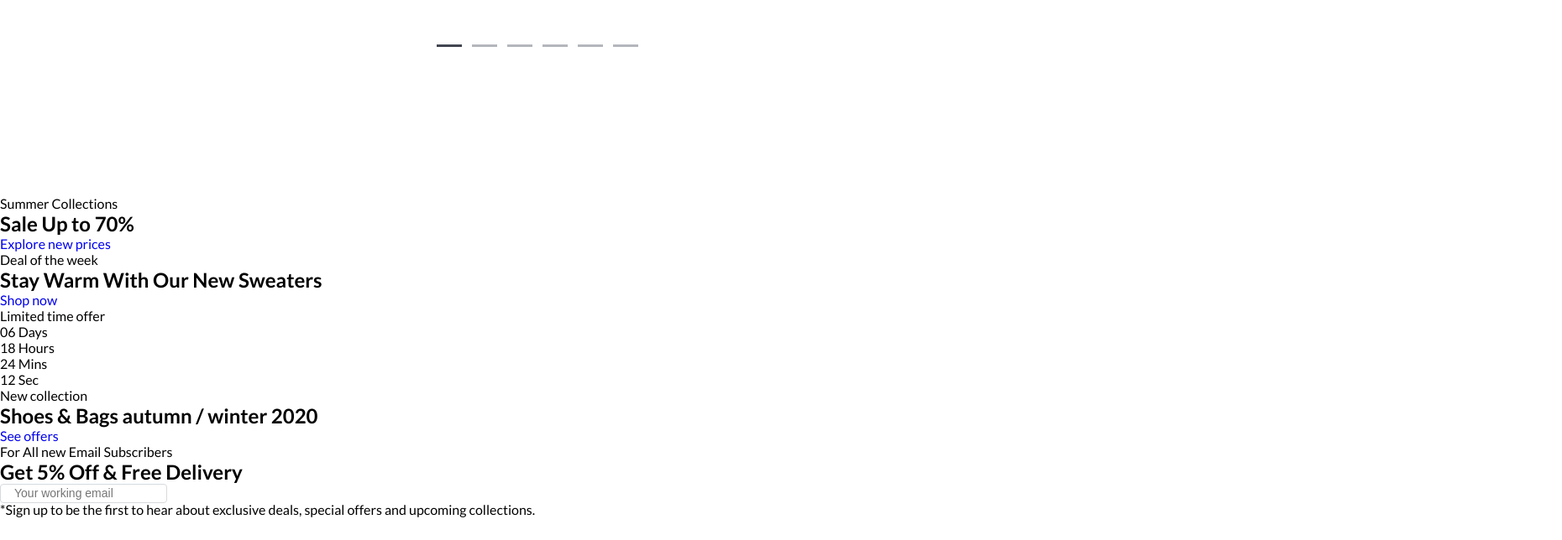
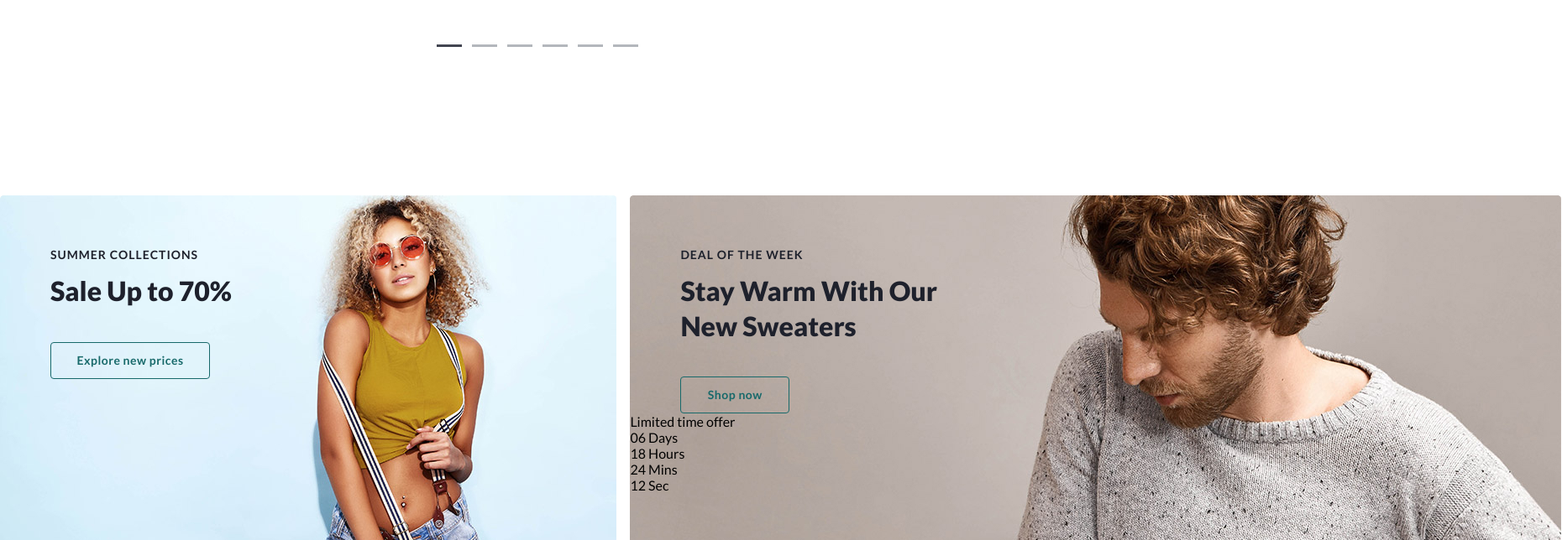
Before and after one commit to Artem-Pot/Online-clothing-and-accessories-store, a plain HTML site: page index.html in a window 1280 px wide. Shown: the part 2156-2800 px from the top of the page at 84% size, 1860 px wide, since content can reach past the window. Before the commit the page ends 2773 px from the top, so only its background shows below. Drawn offline with Linux system fonts and the light colour scheme.

Commit message:
Добавил блоки с баннерами

```diff
--- a/css/style.css
+++ b/css/style.css
@@ -38,7 +38,7 @@
     opacity: 0.6;
 }
 
-.header-topbar-text-a {
+.header-topbar-text-link{
     font-weight: 400;
     font-size: 14px;
     line-height: 150%;
@@ -48,8 +48,9 @@
     padding-left: 2px;
 }
 
-.header-topbar-text-a:hover {
+.header-topbar-text-link:hover {
     color: rgba(255, 255, 255, 1);
+    opacity: 1;
 }
 
 .header-topbar-ul {
@@ -91,36 +92,45 @@
 }
 
 .header-topbar-langcur:hover {
-    outline:1px solid #fff;
     cursor: pointer;
     opacity: 1;
 }
 
-.header-topbar-language {
+.header-topbar-langcur-button {
     background: url(../img/ico/flag-usa.svg) no-repeat center left 0;
     padding-left: 32px;
+    color: #FFFFFF;
+    border: none;
+}
+
+.header-topbar-langcur-button:hover {
+    cursor: pointer;
+    opacity: 1;
 }
 
 .header-topbar-logreg {
-    background: url(../img/ico/person.svg) no-repeat center left 0;
     display: flex;
     align-items: center;
     width: 124px;
     height: 21px;
+    opacity: 0.6;
 }
 
-.header-topbar-logreg-a {
-    font-weight: 400;
-    font-size: 14px;
-    line-height: 150%;
-    color: rgba(255, 255, 255, 0.6);
-    margin-left: 24px;
-    display: flex;
-    align-items: center;
+.header-topbar-logreg:hover {
+    cursor: pointer;
+    opacity: 1;
 }
 
-.header-topbar-logreg-a :hover {
-    color: rgba(255, 255, 255, 1);
+.header-topbar-logreg-button {
+    background: url(../img/ico/person.svg) no-repeat center left 0;
+    padding-left: 24px;
+    color: #FFFFFF;
+    border: none;
+}
+
+.header-topbar-logreg-button:hover {
+    cursor: pointer;
+    opacity: 1;
 }
 
 /* ----------Блок header/nav---------*/
@@ -219,27 +229,25 @@ input[type="text"]:focus {
     justify-content: space-between;
 }
 
-.header-nav-favsch-favorites {
+.header-nav-favsch-button {
     background: url(../img/ico/outline.svg) no-repeat left 0;
     background-size:20px 20px;
     width: 58px;
     height: 20px;
+    border: none;
     border-right: 1px solid rgb(141, 139, 136);
     display: flex;
     align-items: center;
-}
-
-.header-nav-favsch-favorites:hover {
-    cursor: pointer;
-}
-
-.header-nav-favsch-favorites-a {
     color: #424551;
-    margin-left: 28px;
+    padding-left: 28px;
     font-weight: 400;
     font-size: 16px;
     line-height: 160%;
     color: #424551;
+}
+
+.header-nav-favsch-button:hover {
+    cursor: pointer;
 }
 
 .header-nav-favsch-shopping {
@@ -249,7 +257,7 @@ input[type="text"]:focus {
     height: 22px;
 }
 
-.header-nav-favsch-shopping-a{
+.header-nav-favsch-shopping-link{
     color: #fff;
     margin-left: 30px;
     background-color: #03CEA4;
@@ -261,7 +269,7 @@ input[type="text"]:focus {
     text-align: center;
 }
 
-.header-nav-favsch-shopping-a:hover {
+.header-nav-favsch-shopping-link:hover {
     cursor: pointer;
     background-color: cornflowerblue;
 }
@@ -301,7 +309,7 @@ input[type="text"]:focus {
     font-weight: 900;
 }
 
-.carousel-box-a {
+.carousel-box-link {
     font-size: 12px;
     line-height: 150%;
     color: #FFFFFF;
@@ -313,7 +321,7 @@ input[type="text"]:focus {
     padding-left: 4px;
 }
 
-.carousel-box-a:hover {
+.carousel-box-link:hover {
     color: #cac4c4;
 }
 
@@ -633,6 +641,8 @@ input[type="text"]:focus {
 
 .arrivals-carousel-buttom:hover {
     background-color: rgb(235, 228, 228);
+    transition: 0.2s;
+    transform: scale(1.2);
 }
 
 .arrivals-carousel-box-description {
@@ -677,44 +687,109 @@ input[type="text"]:focus {
 
 /* ----------Блок banners---------*/
 .banners {
-
+    width: 100%;
+    height: 1016px;
 }
 
 .banners-wrapper {
-
+    width: 1860px;
+    margin: 0 auto;
+    margin-bottom: 180px;
+    display: grid;
+    gap: 16px;
+    grid-template-columns: repeat(20, 1fr);
+    grid-template-rows: repeat(2, 500px);
 }
 
 .banners-box1 {
+    grid-column: 1 / 9;
+    background: url(../img/banners/banners1.jpg) no-repeat;
+    background-size: 735px 500px;
+    border-radius: 4px;
+}
 
+.banners-span {
+    font-weight: 700;
+    font-size: 14px;
+    line-height: 150%;
+    letter-spacing: 1px;
+    text-transform: uppercase;
+    color: #1E212C;
+    margin: 60px 0 0 60px;
+    display: inline-block;
 }
 
 .banners-box1-span {
-
+    font-weight: 700;
+    font-size: 14px;
+    line-height: 150%;
+    letter-spacing: 1px;
+    text-transform: uppercase;
+    color: #1E212C;
 }
 
-.banners-box1-h2 {
-
+.banners-title {
+    font-style: normal;
+    font-weight: 900;
+    font-size: 32px;
+    line-height: 130%;
+    color: #1E212C;
+    margin: 12px 0 0 60px;
 }
 
-.banners-box1-a {
+.banners-link {
+    font-weight: 700;
+    font-size: 14px;
+    line-height: 44px;
+    letter-spacing: 0.5px;
+    color: #17696A;
+    margin: 40px 0 0 60px;
+    display: inline-block;
+}
 
+.banners-box1-link {
+    width: 190px;
+    height: 44px;
+    border: 1px solid #17696A;
+    border-radius: 4px;
+    display: flex;
+    align-items: center;
+    justify-content: center;
+}
+
+.banners-box1-link:hover {
+    background-color: rgba(255, 255, 255, 0.4);
 }
 
 .banners-box2 {
-
+    grid-column: 9 / 21;
+    background: url(../img/banners/banners2.jpg) no-repeat;
+    background-size: 1109px 500px;
+    border-radius: 4px;
 }
 
 .banners-box2-span {
 
 }
 
-.banners-box2-h2 {
-
+.banners-box2-title {
+    width: 362px;
 }
 
-.banners-box2-a {
+.banners-box2-link {
+    width: 130px;
+    height: 44px;
+    border: 1px solid #17696A;
+    border-radius: 4px;
+    display: flex;
+    align-items: center;
+    justify-content: center;
+}
 
+.banners-box2-link:hover {
+    background-color: rgba(255, 255, 255, 0.2);
 }
+
 
 .banners-box2-sale {
 
@@ -753,6 +828,10 @@ input[type="text"]:focus {
 }
 
 .banners-box3 {
+    grid-column: 1 / 13;
+    background: url(../img/banners/banners3.jpg) no-repeat;
+    background-size: 1109px 500px;
+    border-radius: 4px;
 
 }
 
@@ -760,23 +839,37 @@ input[type="text"]:focus {
 
 }
 
-.banners-box3-h2 {
+.banners-box3-title {
+    width: 320px;
+}
+
+.banners-box3-link {
+    width: 155px;
+    height: 44px;
+    border: 1px solid #17696A;
+    border-radius: 4px;
+    display: flex;
+    align-items: center;
+    padding-left: 32px;
+    background-size: 16px 16px;
+    background: url(../img/ico/right-see.svg) no-repeat center right 32px;
 
 }
 
-.banners-box3-a {
-
+.banners-box3-link:hover {
+    background-color: rgba(255, 255, 255, 0.2);
 }
 
 .banners-box4 {
+    grid-column: 13 / 21;
+    background: url(../img/banners/banners4.png) no-repeat right bottom;
+    background-size: 439px 380px;
+    border-radius: 4px;
+    background-color: #E5E8ED;
 
 }
 
 .banners-box4-span {
-
-}
-
-.banners-box4-h2 {
 
 }
 
--- a/index.html
+++ b/index.html
@@ -11,7 +11,7 @@
     <link rel="preconnect" href="https://fonts.googleapis.com">
     <link rel="preconnect" href="https://fonts.gstatic.com" crossorigin>
     <link href="https://fonts.googleapis.com/css2?family=Ubuntu:wght@700&display=swap" rel="stylesheet">
-    <title>Интернер магазин по шаблону№5</title>
+    <title>Интернет магазин, шаблон №5</title>
 </head>
 <body>
     <div class="body-wrapper">
@@ -22,7 +22,7 @@
                     <div class="header-topbar">
                         <div class="wrapper">
                             <span class="header-topbar-text">Available 24/7 at</span>
-                            <a class="header-topbar-text-a" href="tel:4055550128">(405) 555-0128</a>
+                            <a class="header-topbar-text-link" href="tel:4055550128">(405) 555-0128</a>
                         </div>
                             <ul class="header-topbar-ul">
                                 <li class="header-topbar-li"><a href="#">Delivery & returns</a></li>
@@ -33,11 +33,11 @@
 
                         <div class="header-topbar-data">
                             <div class="header-topbar-langcur">
-                                <span class="header-topbar-language">Eng / $</span>
+                                <button type="button" class="header-topbar-langcur-button">Eng / $</button>
                             </div>
 
                             <div class="header-topbar-logreg">
-                                <a class="header-topbar-logreg-a" href="#">Log in / Register</a>
+                                <button type="button" class="header-topbar-logreg-button">Log in / Register</button>
                             </div>
                         </div>
                     </div>
@@ -45,7 +45,7 @@
 
                 <div class="wrapper-nav">
                     <nav class="header-nav">
-                            <a href="#"><img src="img/ico/logo.svg" width="130" height="22" alt="Логотип Createx"></a>
+                            <a href="index.html"><img src="img/ico/logo.svg" width="130" height="22" alt="Логотип Createx"></a>
 
                             <div class="header-nav-menu">
                                 <ul class="header-nav-menu-ul">
@@ -60,13 +60,13 @@
                             <div class="header-nav-search">
                                 <form class="header-nav-search-form">
                                     <input type="text" placeholder="Search for products...">
-                                    <button type="submit" class="header-nav-search-button"></button>
+                                    <button type="buttom" class="header-nav-search-button"></button>
                                 </form>
                             </div>
 
                             <div class="header-nav-favsch">
-                                <div class="header-nav-favsch-favorites"><a class="header-nav-favsch-favorites-a" href="#">2</a></div>
-                                <div class="header-nav-favsch-shopping"><a class="header-nav-favsch-shopping-a" href="#">4</a></div>
+                                <button type="button" class="header-nav-favsch-button">2</button>
+                                <div class="header-nav-favsch-shopping"><a class="header-nav-favsch-shopping-link" href="#">4</a></div>
                             </div>
 
                     </nav>
@@ -79,7 +79,7 @@
 
                         <div class="wrapper">
                             <span class="carousel-box-discount">Up to 70% Off. </span>
-                            <a href="#" class="carousel-box-a">Shop our latest sale styles</a>
+                            <a href="#" class="carousel-box-link">Shop our latest sale styles</a>
                         </div>
 
                         <div class="carousel-box-next"></div>
@@ -168,7 +168,7 @@
                                 <span class="arrivals-carousel-box-description">Black and white sport cap</span>
                                 <span class="arrivals-carousel-box-price">$18.15</span>
                             </a>
-                            <buttom type="submit" class="arrivals-carousel-buttom"></buttom>
+                            <buttom type="buttom" class="arrivals-carousel-buttom"></buttom>
                         </div>
 
                         <div class="arrivals-carousel-wrapper">
@@ -177,7 +177,7 @@
                                 <span class="arrivals-carousel-box-description">Metal bridge sunglasses</span>
                                 <span class="arrivals-carousel-box-price">$89.95</span>
                             </a>
-                            <buttom type="submit" class="arrivals-carousel-buttom"></buttom>
+                            <buttom type="buttom" class="arrivals-carousel-buttom"></buttom>
                         </div>
 
                         <div class="arrivals-carousel-wrapper">
@@ -187,7 +187,7 @@
                                 <span class="arrivals-carousel-box-description">Green baby romper</span>
                                 <span class="arrivals-carousel-box-price">$20.40</span>
                             </a>
-                            <buttom type="submit" class="arrivals-carousel-buttom"></buttom>
+                            <buttom type="buttom" class="arrivals-carousel-buttom"></buttom>
                         </div>
 
                         <div class="arrivals-carousel-wrapper">
@@ -196,7 +196,7 @@
                                 <span class="arrivals-carousel-box-description">Mid-rise slim cropped fit jeans</span>
                                 <span class="arrivals-carousel-box-price">$40.00</span>
                             </a>
-                            <buttom type="submit" class="arrivals-carousel-buttom"></buttom>
+                            <buttom type="buttom" class="arrivals-carousel-buttom"></buttom>
                         </div>
 
                         <div class="arrivals-carousel-wrapper">
@@ -206,7 +206,7 @@
                                 <span class="arrivals-carousel-box-description">Red dangle earrings</span>
                                 <span class="arrivals-carousel-box-price">$18.15</span>
                             </a>
-                            <buttom type="submit" class="arrivals-carousel-buttom"></buttom>
+                            <buttom type="buttom" class="arrivals-carousel-buttom"></buttom>
                         </div>
 
                             <div class="arrivals-carousel-wrapper">
@@ -215,7 +215,7 @@
                                 <span class="arrivals-carousel-box-description">Baby shoes with laces</span>
                                 <span class="arrivals-carousel-box-price">$30.60</span>
                             </a>
-                            <buttom type="submit" class="arrivals-carousel-buttom"></buttom>
+                            <buttom type="buttom" class="arrivals-carousel-buttom"></buttom>
                         </div>
 
                     </div>
@@ -235,15 +235,15 @@
             <div class="banners-wrapper">
 
                 <div class="banners-box1">
-                    <span class="banners-box1-span">Summer Collections</span>
-                    <h2 class="banners-box1-h2">Sale Up to 70%</h2>
-                    <a href="#" class="banners-box1-a">Explore new prices</a>
+                    <span class="banners-box1-span banners-span">Summer Collections</span>
+                    <h2 class="banners-title">Sale Up to 70%</h2>
+                    <a href="#" class="banners-box1-link banners-link">Explore new prices</a>
                 </div>
 
                 <div class="banners-box2">
-                    <span class="banners-box2-span">Deal of the week</span>
-                    <h2 class="banners-box2-h2">Stay Warm With Our New Sweaters</h2>
-                    <a href="#" class="banners-box2-a">Shop now</a>
+                    <span class="banners-box2-span banners-span">Deal of the week</span>
+                    <h2 class="banners-box2-title banners-title">Stay Warm With Our New Sweaters</h2>
+                    <a href="#" class="banners-box2-link banners-link">Shop now</a>
                     <div class="banners-box2-sale">
                         <span class="banners-box2-sale-text">Limited time offer</span>
 
@@ -272,14 +272,14 @@
                 </div>
 
                 <div class="banners-box3">
-                    <span class="banners-box3-span">New collection</span>
-                    <h2 class="banners-box3-h2">Shoes & Bags autumn / winter 2020</h2>
-                    <a href="#" class="banners-box3-a">See offers</a>
+                    <span class="banners-box3-span banners-span">New collection</span>
+                    <h2 class="banners-box3-title banners-title">Shoes & Bags <br>autumn / winter 2020</h2>
+                    <a href="#" class="banners-box3-link banners-link">See offers</a>
                 </div>
 
                 <div class="banners-box4">
-                    <span class="banners-box4-span">For All new Email Subscribers</span>
-                    <h2 class="banners-box4-h2">Get 5% Off & Free Delivery</h2>
+                    <span class="banners-box4-span banners-span">For All new Email Subscribers</span>
+                    <h2 class="banners-title">Get 5% Off & Free Delivery</h2>
                     <div class="banners-box4-email">
                         <form class="banners-box4-email-form">
                             <input type="text" placeholder="Your working email">
```
Also changed, not shown: img/banners/banners1.jpg (added), img/banners/banners2.jpg (added), img/banners/banners3.jpg (added), img/banners/banners4.png (added), img/ico/right-see.svg (added).
